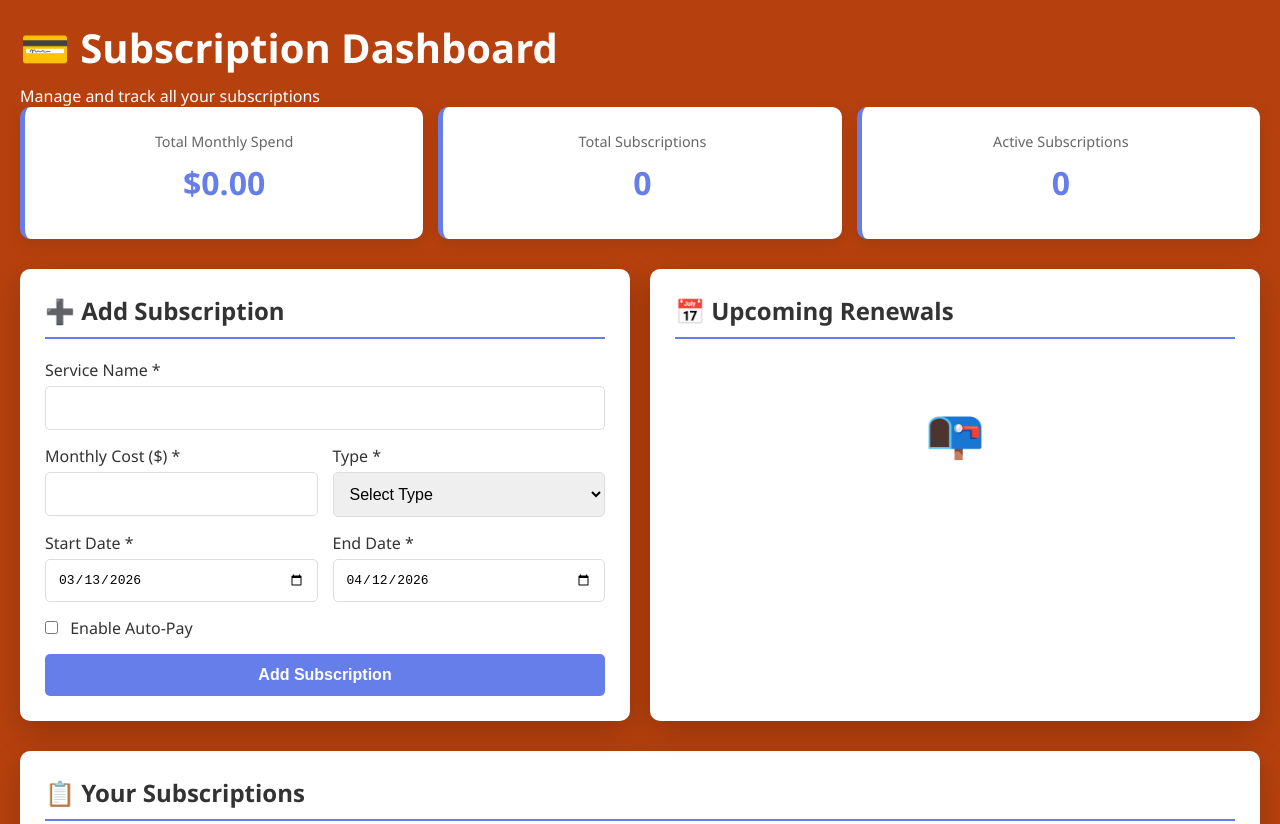
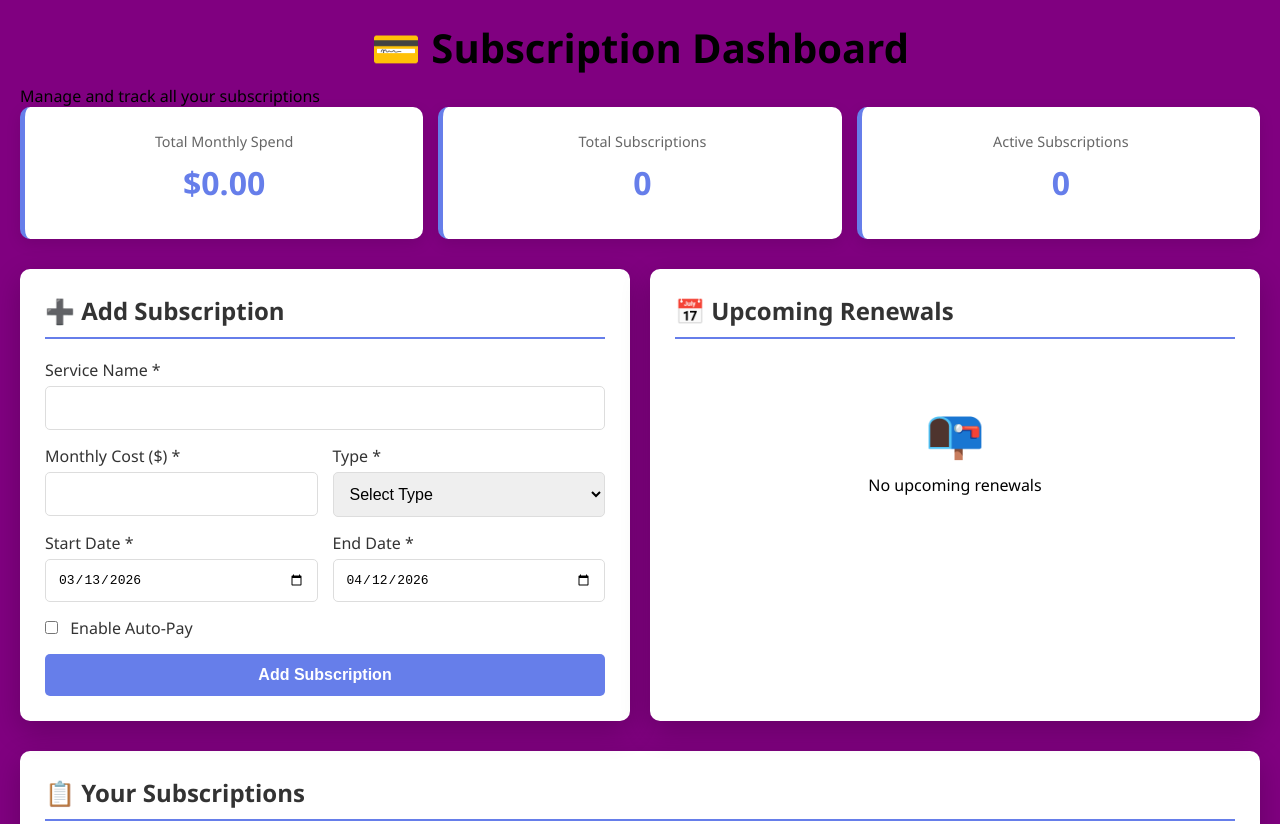
Before and after one commit to Tejashwani0508/Subscription-project_git, a plain HTML site: page index.html in a window 1280 px wide. Shown: the top 824 px of the page. Drawn offline with Linux system fonts and the light colour scheme; no server answers.

Commit message:
purple commit

```diff
--- a/index.html
+++ b/index.html
@@ -13,9 +13,8 @@
 
         body {
             font-family: 'Segoe UI', Tahoma, Geneva, Verdana, sans-serif;
-            /* rust orange global background */
-            background-color: #B7410E;
-            color: #FFFFFF;
+            background-color: purple;
+            color: #000000;
             /* keep minimum height and padding unchanged */
             min-height: 100vh;
             padding: 20px;
@@ -26,7 +25,7 @@
         }
 
         h1, h2, label, p, th, td, .stat-label, .renewal-title, .renewal-info, .empty-state, .message {
-            color: #FFFFFF;
+            color: #000000;
         }
 
         .card, .stat-card, table, .modal-content {
@@ -46,6 +45,7 @@
         h1 {
             font-size: 2.5em;
             margin-bottom: 10px;
+            text-align: center;
         }
 
         .dashboard-grid {
```
